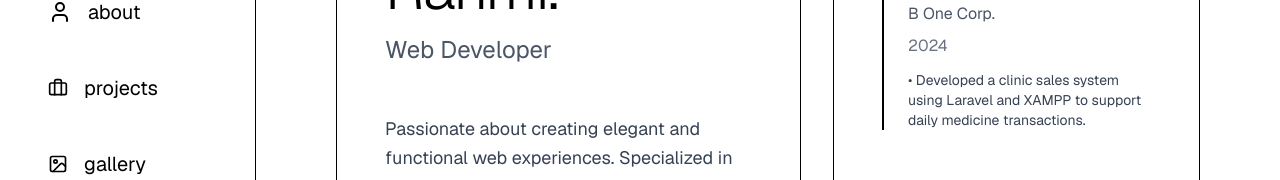
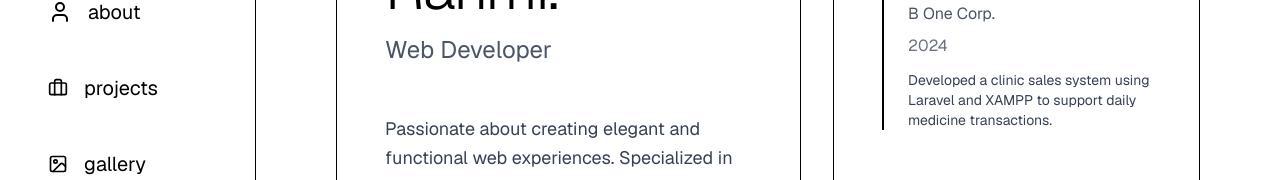
Before and after one commit to brmandw/me, a Next.js app: page / in a window 1280 px wide. Both pictures are taken after a click on the button "Work Experience". Shown: the part 274-454 px from the top of the page. Built offline with nearby package versions, Linux system fonts and the light colour scheme.

Commit message:
work rev

```diff
--- a/src/app/page.js
+++ b/src/app/page.js
@@ -553,7 +553,7 @@ function App() {
                         </h3>
                         <p className="text-gray-600 mb-2">B One Corp.</p>
                         <p className="text-gray-500 mb-3">2024</p>
-                        <p className="text-gray-700 text-sm">•	Developed a clinic sales system using Laravel and XAMPP to support daily medicine transactions.</p>
+                        <p className="text-gray-700 text-sm">Developed a clinic sales system using Laravel and XAMPP to support daily medicine transactions.</p>
                       </div>
                     </div>
                   </div>
```
